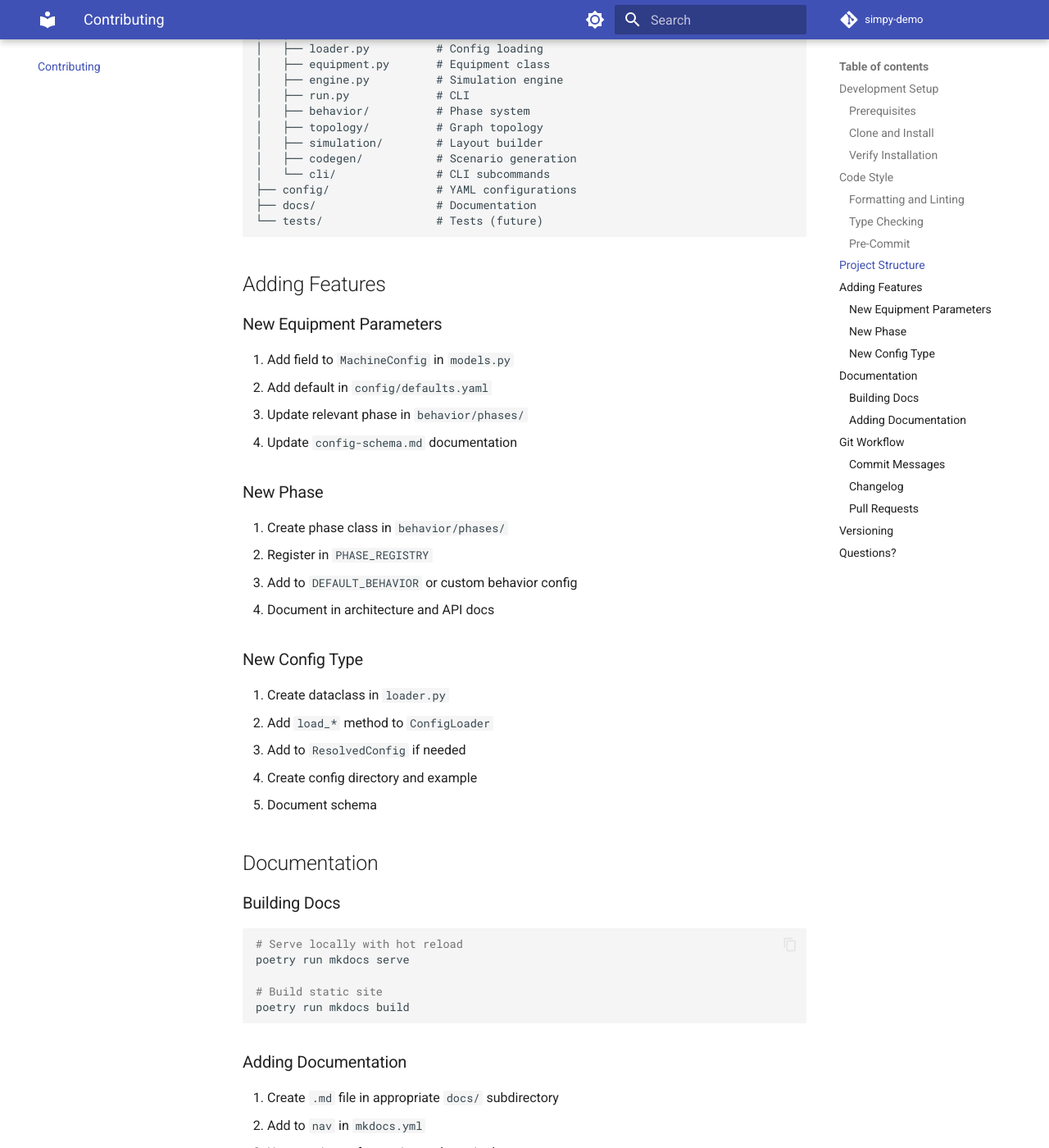
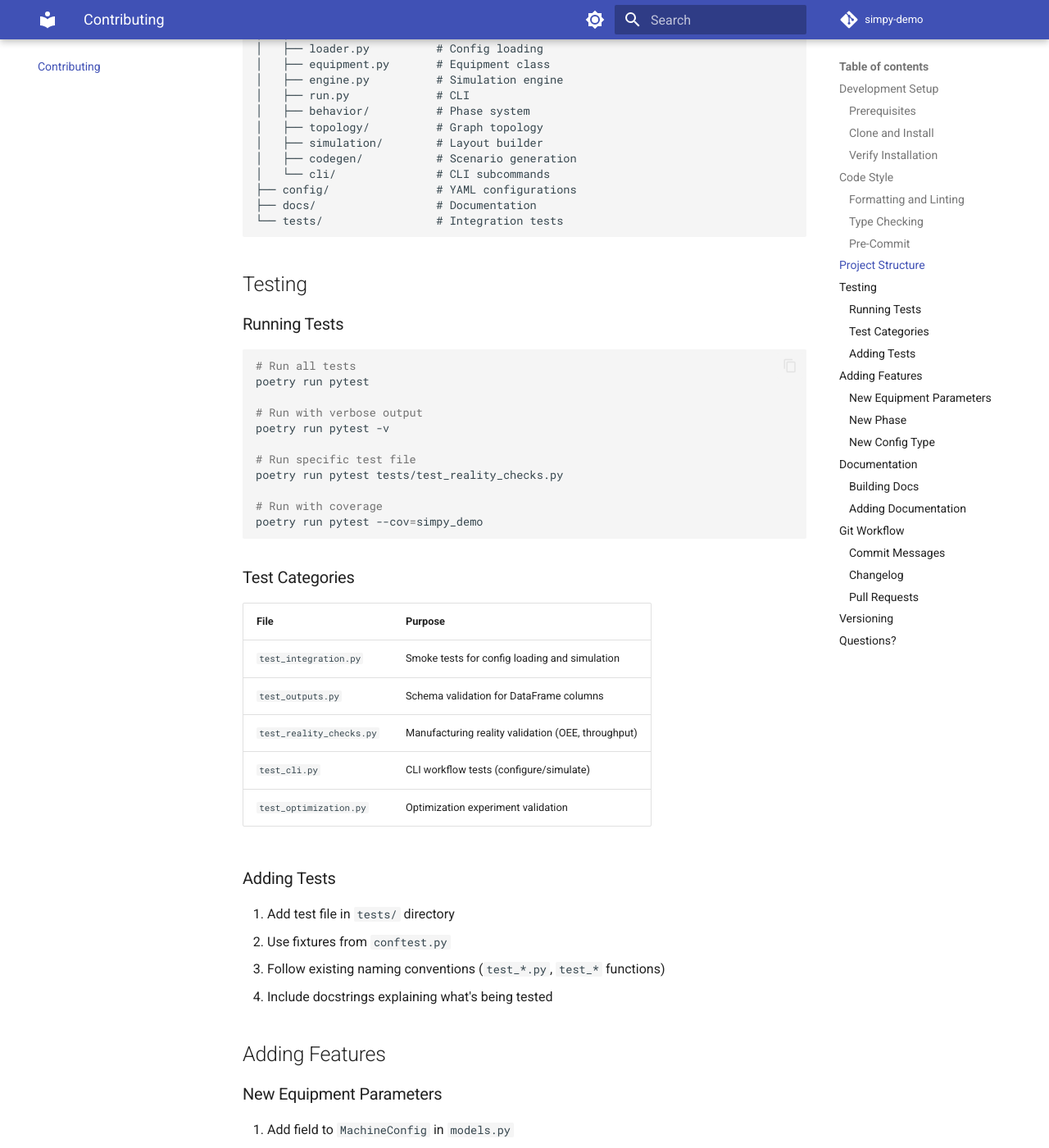
Before and after one commit to mcfitzgerald/virtual-twin, an MkDocs documentation site: the page built from docs/contributing.md, in a window 1280 px wide and 1400 px high, scrolled down 1598 px. Shown: the whole window at 82% size. Built offline with MkDocs 1.6.1 and Material for MkDocs 9.7.7, drawn with Linux system fonts in a browser that asks for light colours; comment, search, counter and statistics services are not loaded.

Commit message:
docs: add Testing section and update changelog (v0.10.0)
- Add Testing section to contributing.md with pytest commands
- Update changelog.md with v0.10.0 and v0.9.1 entries
- Update version history table

🤖 Generated with [Claude Code](https://claude.com/claude-code)

Co-Authored-By: Claude <noreply@anthropic.com>

````diff
--- a/docs/contributing.md
+++ b/docs/contributing.md
@@ -78,8 +78,43 @@ simpy-demo/
 │   └── cli/               # CLI subcommands
 ├── config/                # YAML configurations
 ├── docs/                  # Documentation
-└── tests/                 # Tests (future)
+└── tests/                 # Integration tests
 ```
+
+## Testing
+
+### Running Tests
+
+```bash
+# Run all tests
+poetry run pytest
+
+# Run with verbose output
+poetry run pytest -v
+
+# Run specific test file
+poetry run pytest tests/test_reality_checks.py
+
+# Run with coverage
+poetry run pytest --cov=simpy_demo
+```
+
+### Test Categories
+
+| File | Purpose |
+|------|---------|
+| `test_integration.py` | Smoke tests for config loading and simulation |
+| `test_outputs.py` | Schema validation for DataFrame columns |
+| `test_reality_checks.py` | Manufacturing reality validation (OEE, throughput) |
+| `test_cli.py` | CLI workflow tests (configure/simulate) |
+| `test_optimization.py` | Optimization experiment validation |
+
+### Adding Tests
+
+1. Add test file in `tests/` directory
+2. Use fixtures from `conftest.py`
+3. Follow existing naming conventions (`test_*.py`, `test_*` functions)
+4. Include docstrings explaining what's being tested
 
 ## Adding Features
 
````
Also changed, not shown: docs/changelog.md (+18 -0 lines).
